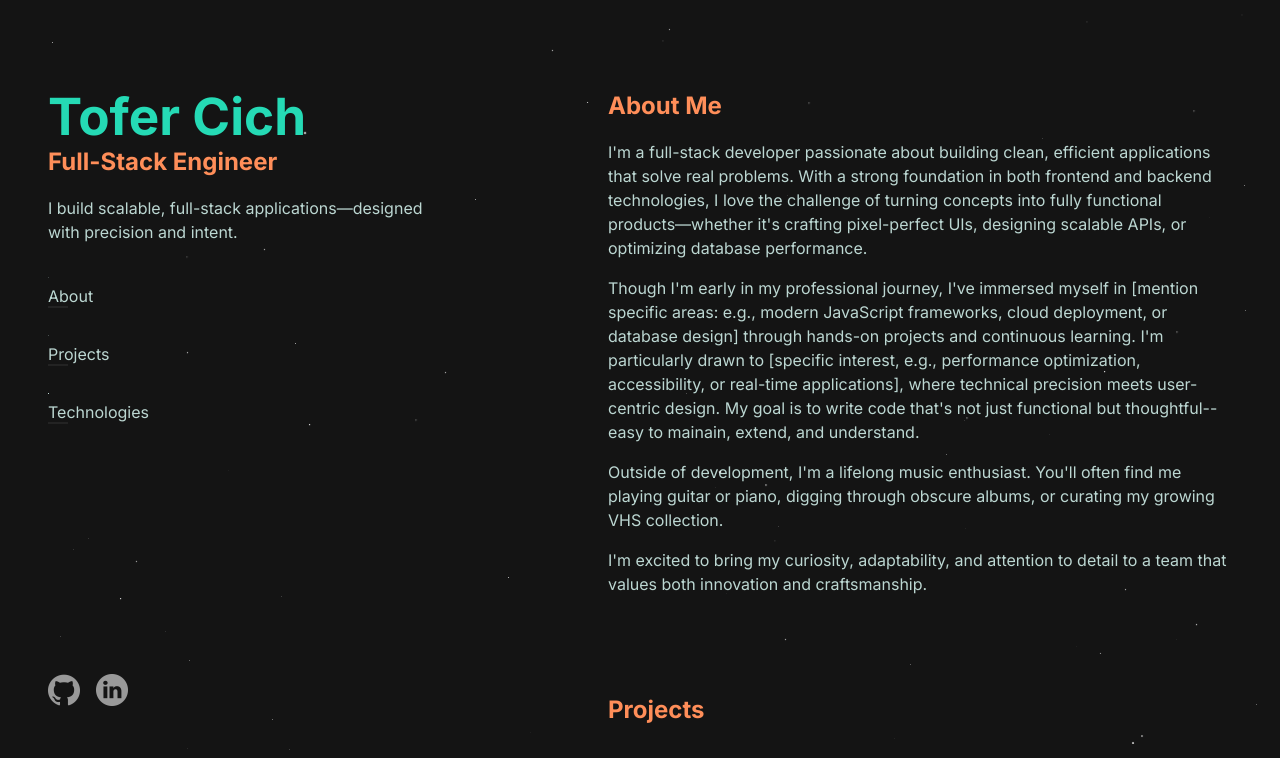
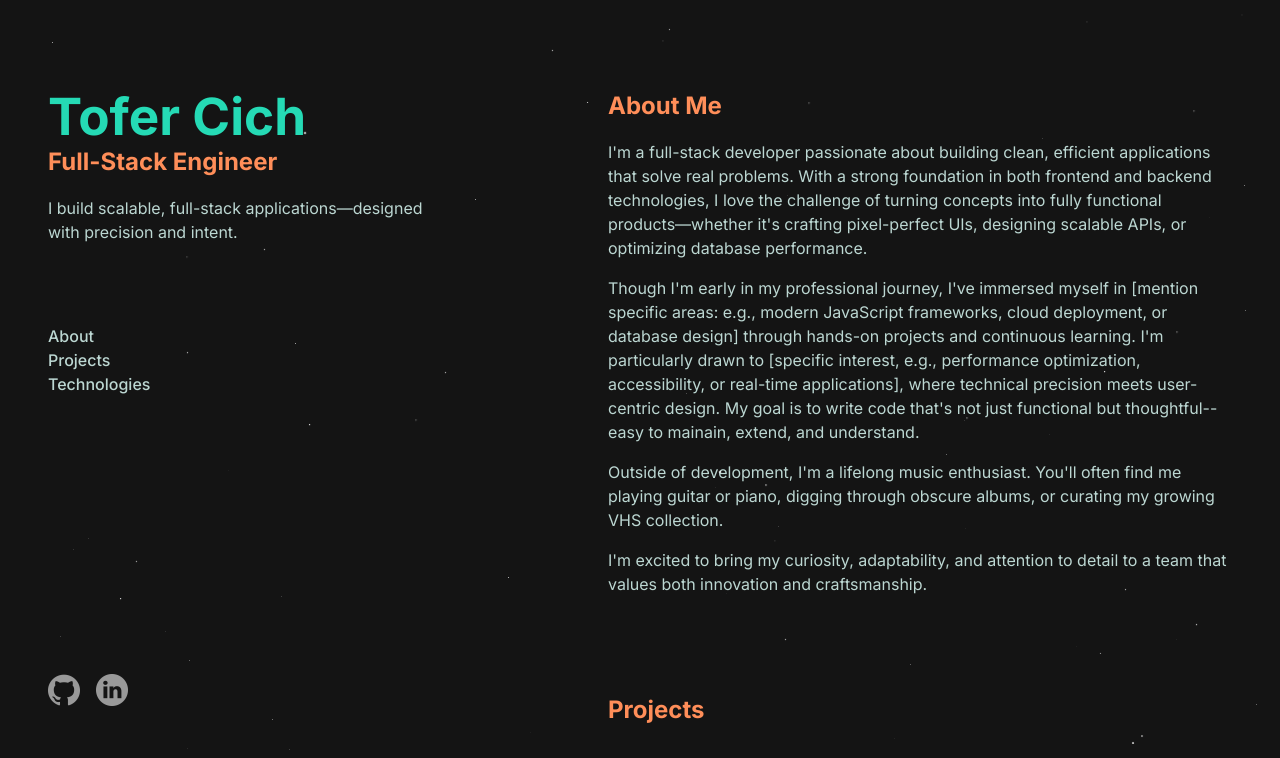
Before and after one commit to tofer-cich/portfolio-website, a React (Vite) app: page / in a window 1280 px wide. Shown: the top 758 px of the page. Built offline with nearby package versions, Linux system fonts and the light colour scheme; a web font is replaced by a local one.

Commit message:
Made sections links with smooth scrolling
Site needs easy navigation with smooth UX

```diff
--- a/src/App.css
+++ b/src/App.css
@@ -43,6 +43,10 @@
   color: #888;
 }
 
+a {
+  color: rgba(206, 236, 231, 90%);
+}
+
 p {
   color: rgba(206, 236, 231, 90%);
   text-align: left;
@@ -79,32 +83,46 @@ li img {
 }
 
 .sections {
-  list-style-type: none;
-  padding-left: 0;
+  margin-top: 5rem;
   color: rgba(206, 236, 231, 90%);
 }
 
-.sections li {
+.link-container {
+  display: inline-block;
   position: relative;
-  margin-bottom: 10px;
-  transition: transform 0.3s ease-out;
 }
 
-.sections li::before {
-  content: "";
-  position: absolute;
-  left: 0;
-  top: 2.9rem;
-  height: 1px; /* Line thickness */
-  width: 20px;  /* Initial line length */
-  background: #333; /* Line color */
-  transform: translateY(-50%);
-  transition: width 0.3s ease-out; /* Line growth animation */
-  color: rgba(206, 236, 231, 90%);
+.link {
+  display: inline-block;
+  transition: transform .4s ease;
+  position: relative;
+  z-index: 1;
 }
 
-.sections li:hover::before {
-  width: 3rem;
+.link-container:hover .link{
+  transform: translateX(1rem);
+  color: var(--myBlue);
+}
+
+.link-container:hover line {
+  color: red;
+}
+
+line {
+  /* transform: scaleX(0);
+  transform-origin: left center; */
+  animation: grow 2s forwards;
+}
+
+@keyframes grow {
+  to {
+    /* transform: scaleX(1); */
+    x2: 20;
+  }
+}
+
+svg:hover line {
+  x2: 200;
 }
 
 #screen {
--- a/src/components/layout/Sidebar.jsx
+++ b/src/components/layout/Sidebar.jsx
@@ -7,28 +7,31 @@ function Sidebar({ gitHub, linkedIn}) {
                 <p>I build scalable, full-stack applications&#8212;designed with precision and intent.</p>
                 <ul className="sections">
                     <li>
-                        <span className="svg-emdash">
-                            <svg className="emdash-line" viewBox="0 0 100 2" preserveAspectRatio="none">
-                                <line x1="0" y1='1' x2='0' y2='100' stroke='currentColor' strokeWidth='2' />
-                            </svg>
-                            About
-                        </span>
+                        <a href="#about">
+                            <div className="link-container">
+                                <div className="link">
+                                    About
+                                </div>
+                            </div>
+                        </a>
                     </li>
                     <li>
-                        <span className="svg-emdash">
-                            <svg className="emdash-line" viewBox="0 0 100 2" preserveAspectRatio="none">
-                                <line x1="0" y1='1' x2='0' y2='100' stroke='currentColor' strokeWidth='2' />
-                            </svg>
-                            Projects
-                        </span>
+                        <a href="#projects">
+                            <div className="link-container">
+                                <div className="link">
+                                    Projects
+                                </div>
+                            </div>
+                        </a>
                     </li>
                     <li>
-                        <span className="svg-emdash">
-                            <svg className="emdash-line" viewBox="0 0 100 2" preserveAspectRatio="none">
-                                <line x1="0" y1='1' x2='0' y2='100' stroke='currentColor' strokeWidth='2' />
-                            </svg>
-                            Technologies
-                        </span>
+                        <a href="#technologies">
+                            <div className="link-container">
+                                <div className="link">
+                                    Technologies
+                                </div>
+                            </div>
+                        </a>
                     </li>
                 </ul>
             </div>
--- a/src/index.css
+++ b/src/index.css
@@ -11,6 +11,11 @@
   text-rendering: optimizeLegibility;
   -webkit-font-smoothing: antialiased;
   -moz-osx-font-smoothing: grayscale;
+}
+
+html {
+  scroll-behavior: smooth;
+  scroll-padding-top: 5.5rem;
 }
 
 a {
```
